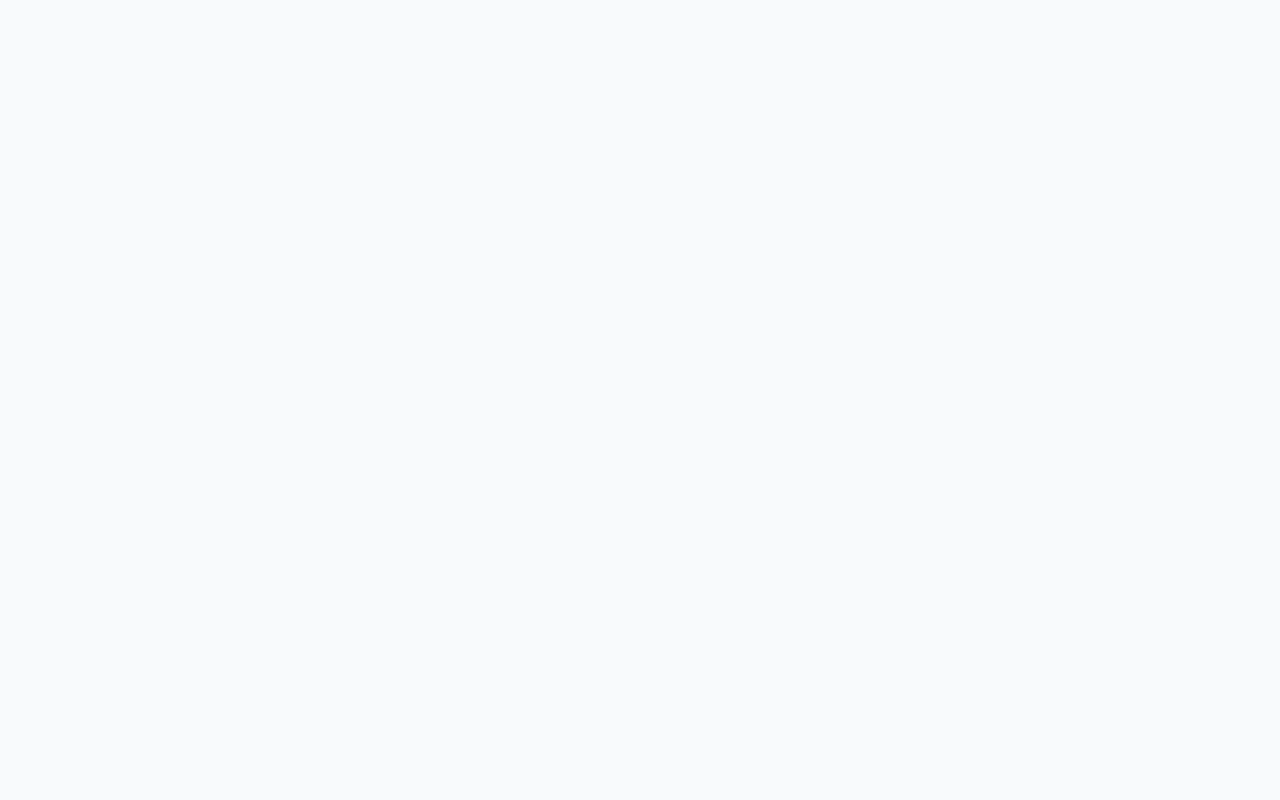
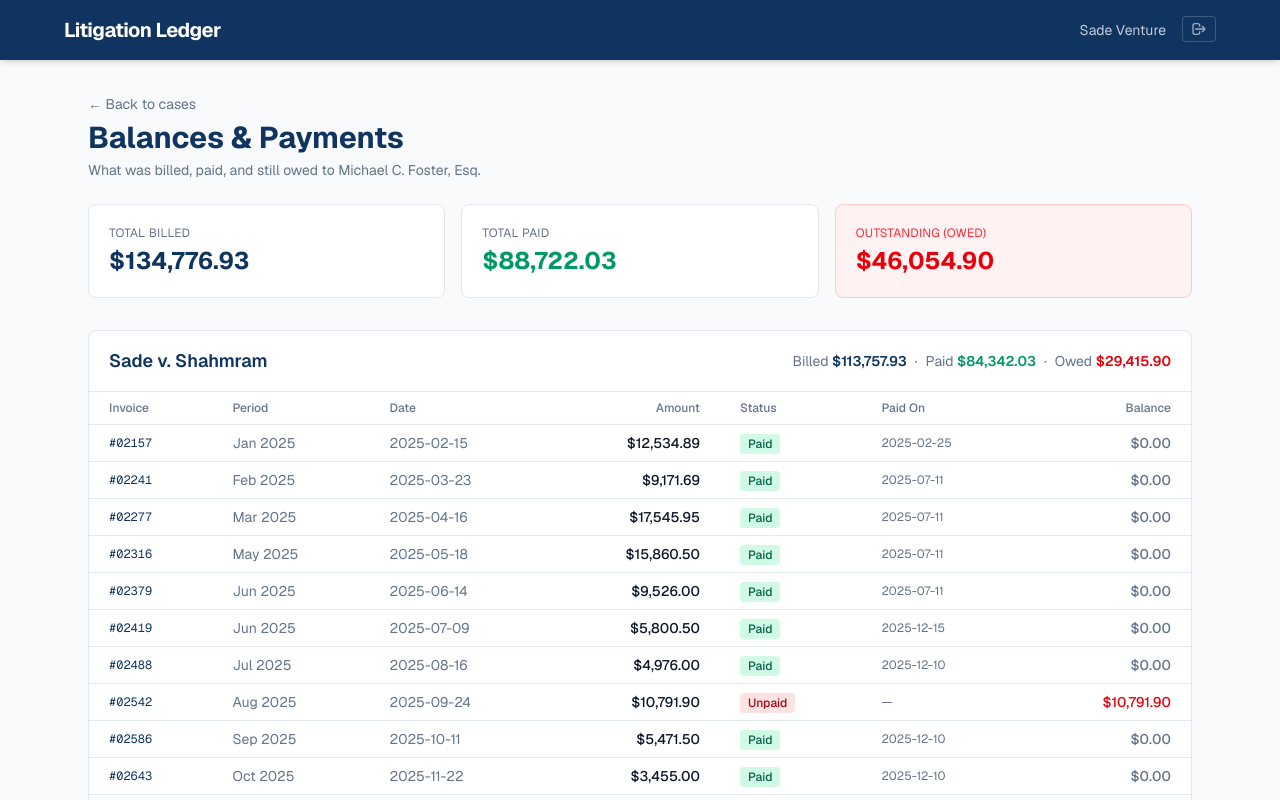
Before and after one commit to edensade1-code/Litigations, a Next.js app: page /Foster/balances in a window 1280 px wide. Before the commit this address had no page. Shown: the top 800 px of the page. Built offline with nearby package versions, Linux system fonts and the light colour scheme.

Commit message:
Add /Foster/balances financial ledger (billed/paid/outstanding)

```diff
--- /dev/null
+++ b/src/app/Foster/balances/page.tsx
@@ -0,0 +1,178 @@
+import Link from "next/link";
+
+type Status = "paid" | "unpaid" | "zero-billed";
+
+interface Inv {
+  num: string;
+  period: string;
+  date: string;
+  amount: number;
+  status: Status;
+  paidDate?: string;
+  balance: number;
+}
+
+interface CaseLedger {
+  slug: string;
+  title: string;
+  invoices: Inv[];
+}
+
+const ledger: CaseLedger[] = [
+  {
+    slug: "Sade-v-Shahmram",
+    title: "Sade v. Shahmram",
+    invoices: [
+      { num: "02157", period: "Jan 2025", date: "2025-02-15", amount: 12534.89, status: "paid", paidDate: "2025-02-25", balance: 0 },
+      { num: "02241", period: "Feb 2025", date: "2025-03-23", amount: 9171.69, status: "paid", paidDate: "2025-07-11", balance: 0 },
+      { num: "02277", period: "Mar 2025", date: "2025-04-16", amount: 17545.95, status: "paid", paidDate: "2025-07-11", balance: 0 },
+      { num: "02316", period: "May 2025", date: "2025-05-18", amount: 15860.5, status: "paid", paidDate: "2025-07-11", balance: 0 },
+      { num: "02379", period: "Jun 2025", date: "2025-06-14", amount: 9526, status: "paid", paidDate: "2025-07-11", balance: 0 },
+      { num: "02419", period: "Jun 2025", date: "2025-07-09", amount: 5800.5, status: "paid", paidDate: "2025-12-15", balance: 0 },
+      { num: "02488", period: "Jul 2025", date: "2025-08-16", amount: 4976, status: "paid", paidDate: "2025-12-10", balance: 0 },
+      { num: "02542", period: "Aug 2025", date: "2025-09-24", amount: 10791.9, status: "unpaid", balance: 10791.9 },
+      { num: "02586", period: "Sep 2025", date: "2025-10-11", amount: 5471.5, status: "paid", paidDate: "2025-12-10", balance: 0 },
+      { num: "02643", period: "Oct 2025", date: "2025-11-22", amount: 3455, status: "paid", paidDate: "2025-12-10", balance: 0 },
+      { num: "02679", period: "Nov 2025", date: "2025-12-13", amount: 1093, status: "unpaid", balance: 1093 },
+      { num: "02717", period: "Dec 2025", date: "2026-01-17", amount: 4994, status: "unpaid", balance: 4994 },
+      { num: "02759", period: "Jan 2026", date: "2026-02-14", amount: 0, status: "paid", paidDate: "2026-02-18", balance: 0 },
+      { num: "02789", period: "Feb 2026", date: "2026-03-18", amount: 12537, status: "unpaid", balance: 12537 },
+    ],
+  },
+  {
+    slug: "Reward-v-Fleming",
+    title: "Reward Florida v. Fleming",
+    invoices: [
+      { num: "02420", period: "Jun 2025", date: "2025-07-09", amount: 2858.5, status: "unpaid", balance: 2858.5 },
+      { num: "02487", period: "Jul 2025", date: "2025-08-16", amount: 900.5, status: "paid", paidDate: "2025-12-10", balance: 0 },
+      { num: "02541", period: "Aug 2025", date: "2025-09-24", amount: 286, status: "paid", paidDate: "2025-12-10", balance: 0 },
+      { num: "02585", period: "Sep 2025", date: "2025-10-11", amount: 268.5, status: "paid", paidDate: "2025-12-15", balance: 0 },
+      { num: "02681", period: "Nov 2025", date: "2025-12-13", amount: 3004.5, status: "unpaid", balance: 3004.5 },
+      { num: "02716", period: "Dec 2025", date: "2026-01-17", amount: 5435, status: "unpaid", balance: 5435 },
+      { num: "02760", period: "Jan 2026", date: "2026-02-14", amount: 0, status: "paid", paidDate: "2026-02-18", balance: 0 },
+      { num: "02790", period: "Feb 2026", date: "2026-03-18", amount: 3995.5, status: "unpaid", balance: 3995.5 },
+    ],
+  },
+  {
+    slug: "General-Matters",
+    title: "General Matters",
+    invoices: [
+      { num: "02300", period: "Rabena closing", date: "2025-05-09", amount: 1638, status: "paid", paidDate: "2025-07-11", balance: 0 },
+      { num: "02380", period: "Jun 2025", date: "2025-06-14", amount: 1287, status: "paid", paidDate: "2025-07-11", balance: 0 },
+      { num: "02584", period: "Sep 2025", date: "2025-10-11", amount: 1345.5, status: "unpaid", balance: 1345.5 },
+      { num: "02680", period: "Nov 2025", date: "2025-12-13", amount: 0, status: "zero-billed", balance: 0 },
+    ],
+  },
+];
+
+function money(n: number): string {
+  return "$" + n.toLocaleString("en-US", { minimumFractionDigits: 2, maximumFractionDigits: 2 });
+}
+
+const statusBadge: Record<Status, string> = {
+  paid: "bg-emerald-100 text-emerald-800",
+  unpaid: "bg-red-100 text-red-800",
+  "zero-billed": "bg-slate-100 text-slate-500",
+};
+
+const statusLabel: Record<Status, string> = {
+  paid: "Paid",
+  unpaid: "Unpaid",
+  "zero-billed": "$0",
+};
+
+export const metadata = {
+  title: "Balances & Payments — Young Foster PLLC",
+};
+
+export default function BalancesPage() {
+  const all = ledger.flatMap((c) => c.invoices);
+  const billed = all.reduce((s, i) => s + i.amount, 0);
+  const paid = all.filter((i) => i.status === "paid").reduce((s, i) => s + i.amount, 0);
+  const outstanding = all.reduce((s, i) => s + i.balance, 0);
+
+  return (
+    <div>
+      <div className="mb-6">
+        <Link href="/Foster" className="text-sm text-muted hover:text-accent">
+          &larr; Back to cases
+        </Link>
+        <h1 className="text-3xl font-bold text-accent mt-1">Balances &amp; Payments</h1>
+        <p className="text-muted text-sm mt-1">
+          What was billed, paid, and still owed to Michael C. Foster, Esq.
+        </p>
+      </div>
+
+      <div className="grid gap-4 sm:grid-cols-3 mb-8">
+        <div className="bg-card-bg border border-border rounded-lg p-5">
+          <div className="text-xs text-muted uppercase tracking-wide">Total Billed</div>
+          <div className="text-2xl font-bold text-accent mt-1">{money(billed)}</div>
+        </div>
+        <div className="bg-card-bg border border-border rounded-lg p-5">
+          <div className="text-xs text-muted uppercase tracking-wide">Total Paid</div>
+          <div className="text-2xl font-bold text-emerald-600 mt-1">{money(paid)}</div>
+        </div>
+        <div className="bg-red-50 border border-red-200 rounded-lg p-5">
+          <div className="text-xs text-red-500 uppercase tracking-wide">Outstanding (Owed)</div>
+          <div className="text-2xl font-bold text-red-600 mt-1">{money(outstanding)}</div>
+        </div>
+      </div>
+
+      <div className="space-y-8">
+        {ledger.map((c) => {
+          const cBilled = c.invoices.reduce((s, i) => s + i.amount, 0);
+          const cPaid = c.invoices.filter((i) => i.status === "paid").reduce((s, i) => s + i.amount, 0);
+          const cOut = c.invoices.reduce((s, i) => s + i.balance, 0);
+          return (
+            <div key={c.slug} className="bg-card-bg border border-border rounded-lg overflow-hidden">
+              <div className="px-5 py-4 border-b border-border flex items-center justify-between flex-wrap gap-2">
+                <h2 className="text-lg font-semibold text-accent">{c.title}</h2>
+                <div className="text-sm text-muted">
+                  Billed <span className="font-semibold text-accent">{money(cBilled)}</span>
+                  <span className="mx-2">&middot;</span>
+                  Paid <span className="font-semibold text-emerald-600">{money(cPaid)}</span>
+                  <span className="mx-2">&middot;</span>
+                  Owed <span className="font-semibold text-red-600">{money(cOut)}</span>
+                </div>
+              </div>
+              <div className="overflow-x-auto">
+                <table className="w-full text-sm">
+                  <thead>
+                    <tr className="text-left text-xs text-muted border-b border-border">
+                      <th className="px-5 py-2 font-medium">Invoice</th>
+                      <th className="px-5 py-2 font-medium">Period</th>
+                      <th className="px-5 py-2 font-medium">Date</th>
+                      <th className="px-5 py-2 font-medium text-right">Amount</th>
+                      <th className="px-5 py-2 font-medium">Status</th>
+                      <th className="px-5 py-2 font-medium">Paid On</th>
+                      <th className="px-5 py-2 font-medium text-right">Balance</th>
+                    </tr>
+                  </thead>
+                  <tbody>
+                    {c.invoices.map((i) => (
+                      <tr key={i.num} className="border-b border-border last:border-0">
+                        <td className="px-5 py-2 font-mono text-xs text-accent">#{i.num}</td>
+                        <td className="px-5 py-2 text-muted">{i.period}</td>
+                        <td className="px-5 py-2 text-muted">{i.date}</td>
+                        <td className="px-5 py-2 text-right font-medium">{money(i.amount)}</td>
+                        <td className="px-5 py-2">
+                          <span className={"px-2 py-0.5 rounded text-xs font-medium " + statusBadge[i.status]}>
+                            {statusLabel[i.status]}
+                          </span>
+                        </td>
+                        <td className="px-5 py-2 text-muted text-xs">{i.paidDate ?? "—"}</td>
+                        <td className={"px-5 py-2 text-right font-medium " + (i.balance > 0 ? "text-red-600" : "text-muted")}>
+                          {money(i.balance)}
+                        </td>
+                      </tr>
+                    ))}
+                  </tbody>
+                </table>
+              </div>
+            </div>
+          );
+        })}
+      </div>
+    </div>
+  );
+}
```
